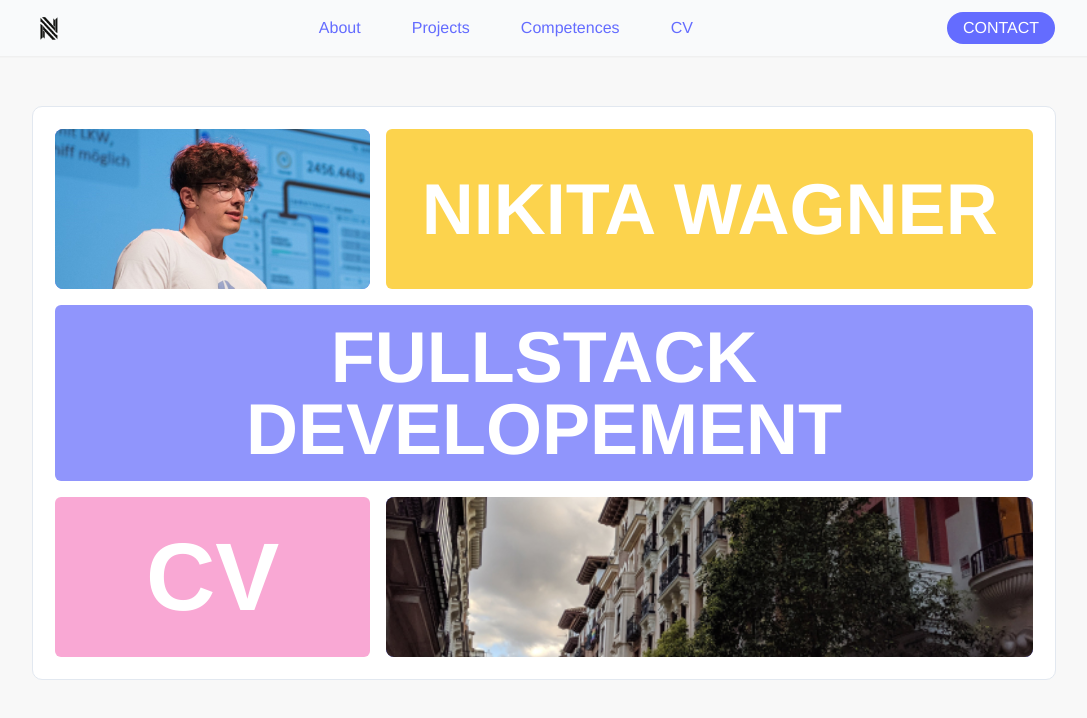
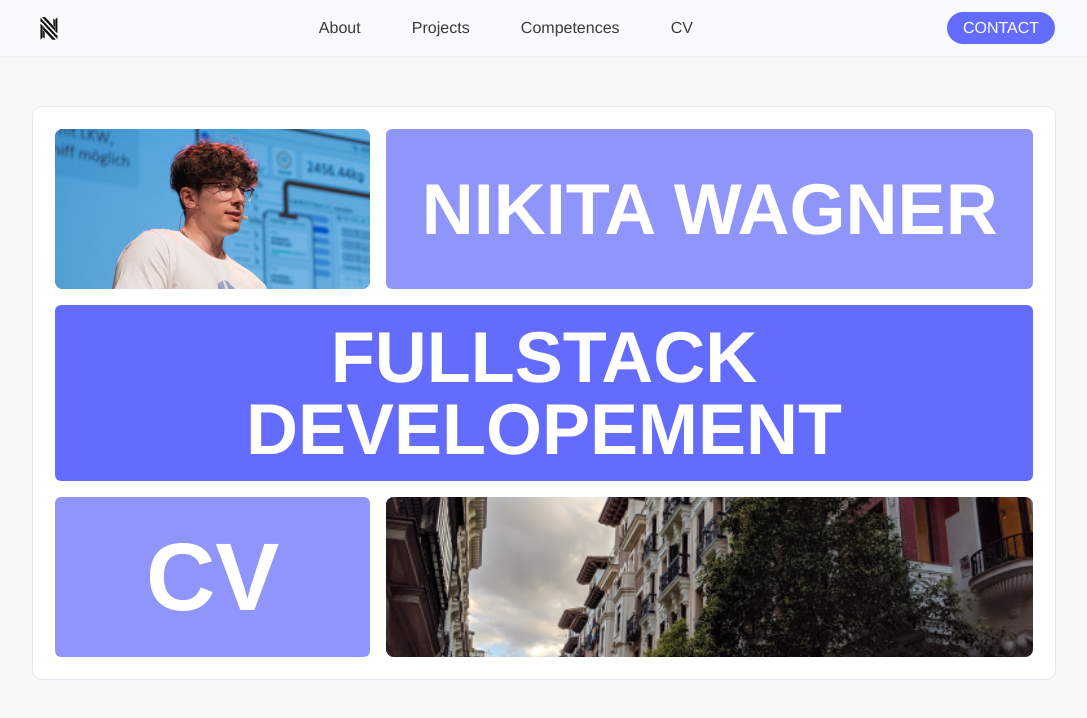
Before and after one commit to nikitawagner/website, a React (Vite) app: page / in a window 1280 px wide. Shown: the top 718 px of the page, without its empty margins (96-1183 px from the left). Built offline with nearby package versions, Linux system fonts and the light colour scheme; a web font is replaced by a local one.

Commit message:
design: change design of site

```diff
--- a/src/components/Home.jsx
+++ b/src/components/Home.jsx
@@ -16,35 +16,36 @@ const PortfolioGrid = () => {
 		<div className="grid grid-cols-2 md:grid-cols-3 gap-4 p-1 md:p-3">
 			<div
 				className="col-span-1 md:col-span-1 bg-primary rounded-lg
-				aspect-w-1 aspect-h-1 h-40 transition-all duration-300 hover:scale-97"
+				aspect-w-1 aspect-h-1 h-40 transition-all duration-300 hover:scale-97
+				hover:cursor-not-allowed"
 			>
 				<img src={nikita} className="rounded-lg object-cover w-full h-full" />
 			</div>
 			<div
-				className="bg-amber-300 text-white rounded-md col-span-1
+				className="bg-primarypastel text-white rounded-md col-span-1
 				md:col-span-2 text-center text-3xl sm:text-6xl md:text-7xl font-bold
 				flex items-center justify-center flex-wrap h-40
-				hover:shadow-[5px_5px_0px_0px_rgba(245,158,11)] hover:cursor-pointer
+				hover:shadow-[5px_5px_0px_0px_rgba(100,108,255)] hover:cursor-pointer
 				transition-all duration-300 hover:scale-101"
 				onClick={() => navigate("/about")}
 			>
 				<div className="shrink">NIKITA WAGNER</div>
 			</div>
 			<div
-				className="bg-primarypastel p-4 text-white rounded-md col-span-2
+				className="bg-primary p-4 text-white rounded-md col-span-2
 				md:col-span-3 text-center text-3xl sm:text-5xl md:text-7xl font-bold
 				flex items-center justify-center flex-wrap
-				hover:shadow-[5px_5px_0px_0px_rgba(100,108,255)] hover:cursor-pointer
+				hover:shadow-[5px_5px_0px_0px_rgba(144,149,252)] hover:cursor-pointer
 				transition-all duration-300 hover:scale-101"
 				onClick={() => navigate("/projects")}
 			>
 				<div className="shrink">FULLSTACK DEVELOPEMENT</div>
 			</div>
 			<div
-				className="bg-pink-300 text-white rounded-md col-span-1
+				className="bg-primarypastel text-white rounded-md col-span-1
 				md:col-span-1 text-center text-5xl sm:text-6xl md:text-8xl font-bold
 				flex items-center justify-center flex-wrap h-40
-				hover:shadow-[5px_5px_0px_0px_rgba(236,72,153)] hover:cursor-pointer
+				hover:shadow-[5px_5px_0px_0px_rgba(100,108,255)] hover:cursor-pointer
 				transition-all duration-300 hover:scale-101"
 				onClick={() => navigate("/cv")}
 			>
@@ -52,7 +53,8 @@ const PortfolioGrid = () => {
 			</div>
 			<div
 				className="col-span-1 md:col-span-2 bg-primary rounded-lg
-				aspect-w-1 aspect-h-1 h-40 transition-all duration-300 hover:scale-97"
+				aspect-w-1 aspect-h-1 h-40 transition-all duration-300 hover:scale-97
+				hover:cursor-not-allowed"
 			>
 				<img src={madrid} className="rounded-lg object-cover w-full h-full" />
 			</div>
--- a/src/components/Navbar.jsx
+++ b/src/components/Navbar.jsx
@@ -34,7 +34,7 @@ const Navbar = () => {
 										className="cursor-pointer text-primary-blue"
 										key={item.name}
 									>
-										<a href={item.link}>{item.name}</a>
+										<div onClick={() => navigate(item.link)}>{item.name}</div>
 									</li>
 								);
 							})}
```
